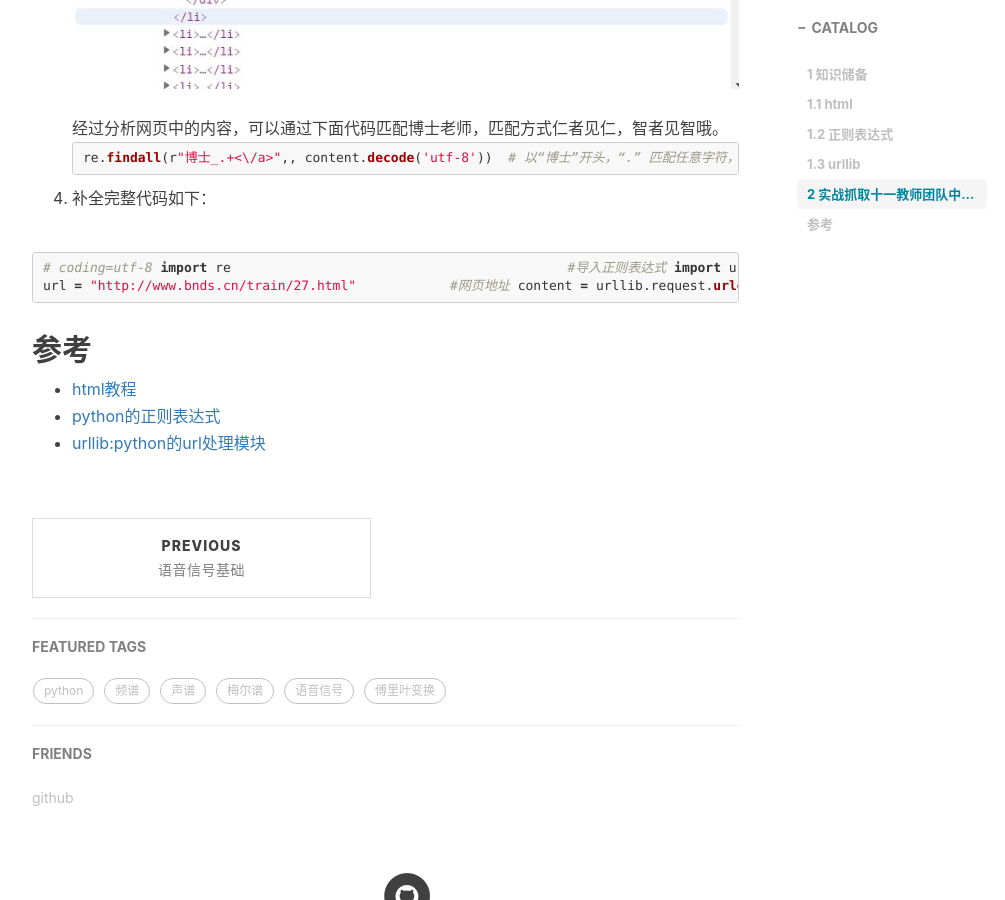
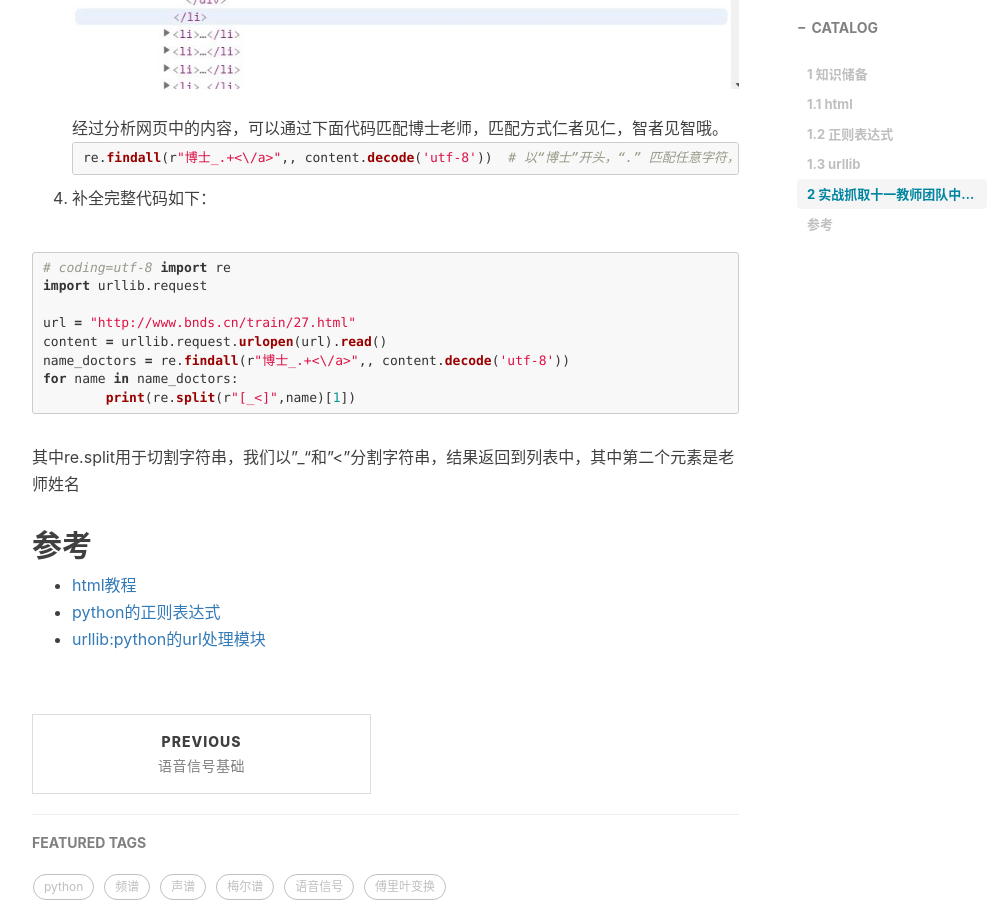
Before and after one commit to zhuxiaoxuhit/zhuxiaoxuhit.github.io, a Jekyll site: the page built from _posts/2020-03-01-python爬取网页信息.md, in a window 1280 px wide and 900 px high, scrolled down 2759 px. Shown: the whole window, without its empty margins (233-1238 px from the left). Built offline with Jekyll 4.4.1, drawn with Linux system fonts in a browser that asks for light colours; nearby versions of some CDN libraries; comment, search, counter and statistics services are not loaded.

Commit message:
[CHG]img

````diff
--- a/_posts/2020-03-01-python爬取网页信息.md
+++ b/_posts/2020-03-01-python爬取网页信息.md
@@ -87,16 +87,17 @@ re.findall(r"博士_.+<\/a>",, content.decode('utf-8'))  # 以“博士”开头
 
 ```python
 # coding=utf-8
-import re                                           #导入正则表达式
-import urllib.request                               #导入urllib
+import re
+import urllib.request
 
-url = "http://www.bnds.cn/train/27.html"            #网页地址
-content = urllib.request.urlopen(url).read()		#读取html
-name_doctors = re.findall(r"博士_.+<\/a>",, content.decode('utf-8'))	#匹配所有的博士
-for name in name_doctors:  							#遍历
-	print(re.split(r"[_<]",name)[1])				#打印。其中re.split用于切割字符串，我们以"_"和"<"分割字符串，结果返回到列表中，其中第二个元素是老师姓名
+url = "http://www.bnds.cn/train/27.html"
+content = urllib.request.urlopen(url).read()
+name_doctors = re.findall(r"博士_.+<\/a>",, content.decode('utf-8'))
+for name in name_doctors:
+	print(re.split(r"[_<]",name)[1])
 ```
 
+其中re.split用于切割字符串，我们以"_"和"<"分割字符串，结果返回到列表中，其中第二个元素是老师姓名
 
 
 
````
